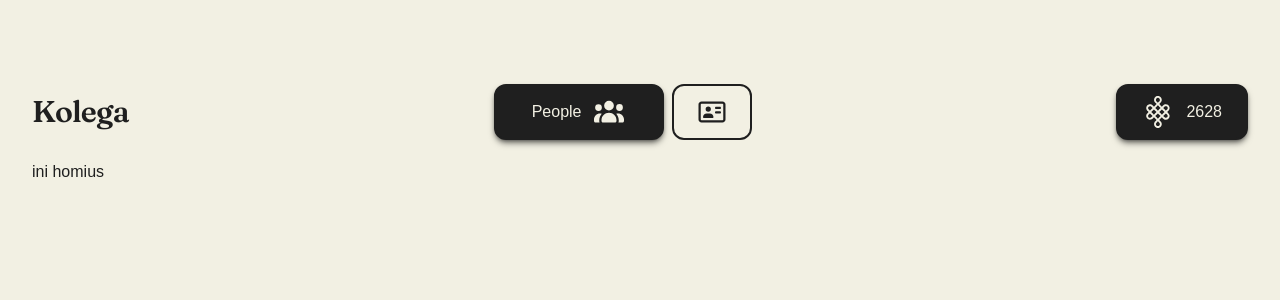
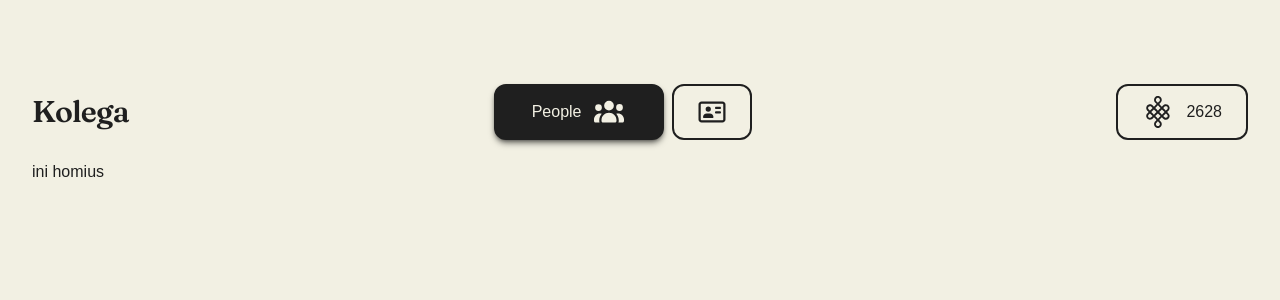
Before and after one commit to abcdavk/kolega-hub, a Next.js app: page / in a window 1280 px wide. Shown: the top 300 px of the page. Built offline with nearby package versions, Linux system fonts and the light colour scheme; a web font is replaced by a local one.

Commit message:
Fix light mode

```diff
--- a/src/app/components/Navbar.tsx
+++ b/src/app/components/Navbar.tsx
@@ -88,7 +88,7 @@ export default function Navbar() {
           </div>
           <Link
             href="/shop"
-            className={`flex h-14 items-center gap-3 overflow-clip rounded-xl bg-coal px-6 text-paper shadow-md shadow-black/50 transition-all duration-500 ease-in-out hover:scale-103 border-2 border-coal dark:border-paper group ${isShopPage ? "dark:bg-paper dark:text-coal" : ""}`}>
+            className={`flex h-14 items-center gap-3 overflow-clip rounded-xl px-6 transition-all duration-500 ease-in-out hover:scale-103 border-2 border-coal dark:border-paper group ${isShopPage ? "bg-coal text-paper dark:bg-paper dark:text-coal shadow-md shadow-black/50" : ""}`}>
             <div className="flex translate-y-9 flex-col items-center gap-12 transition-transform group-hover:-translate-y-10">
               <IconKarma />
               <FontAwesomeIcon
```
